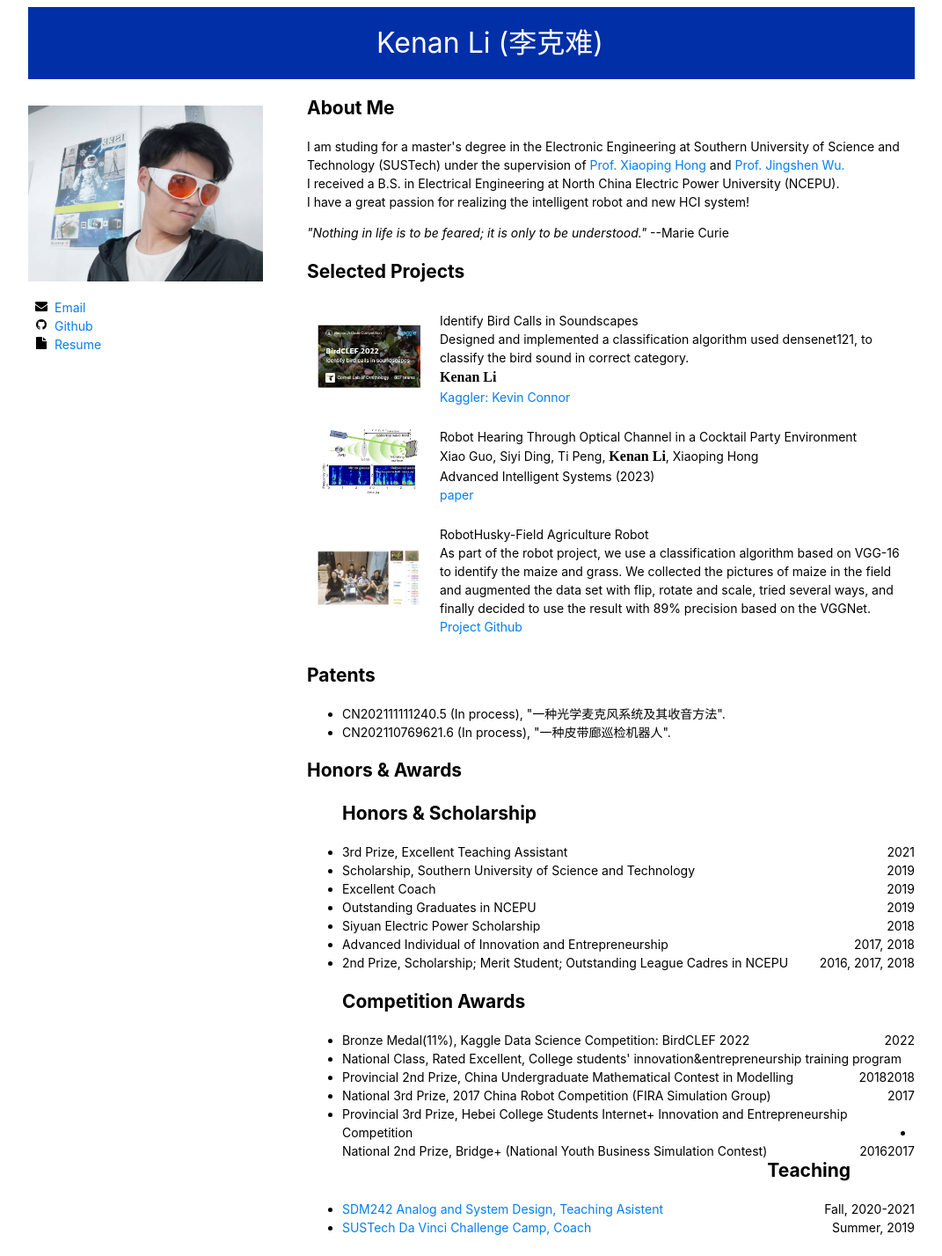
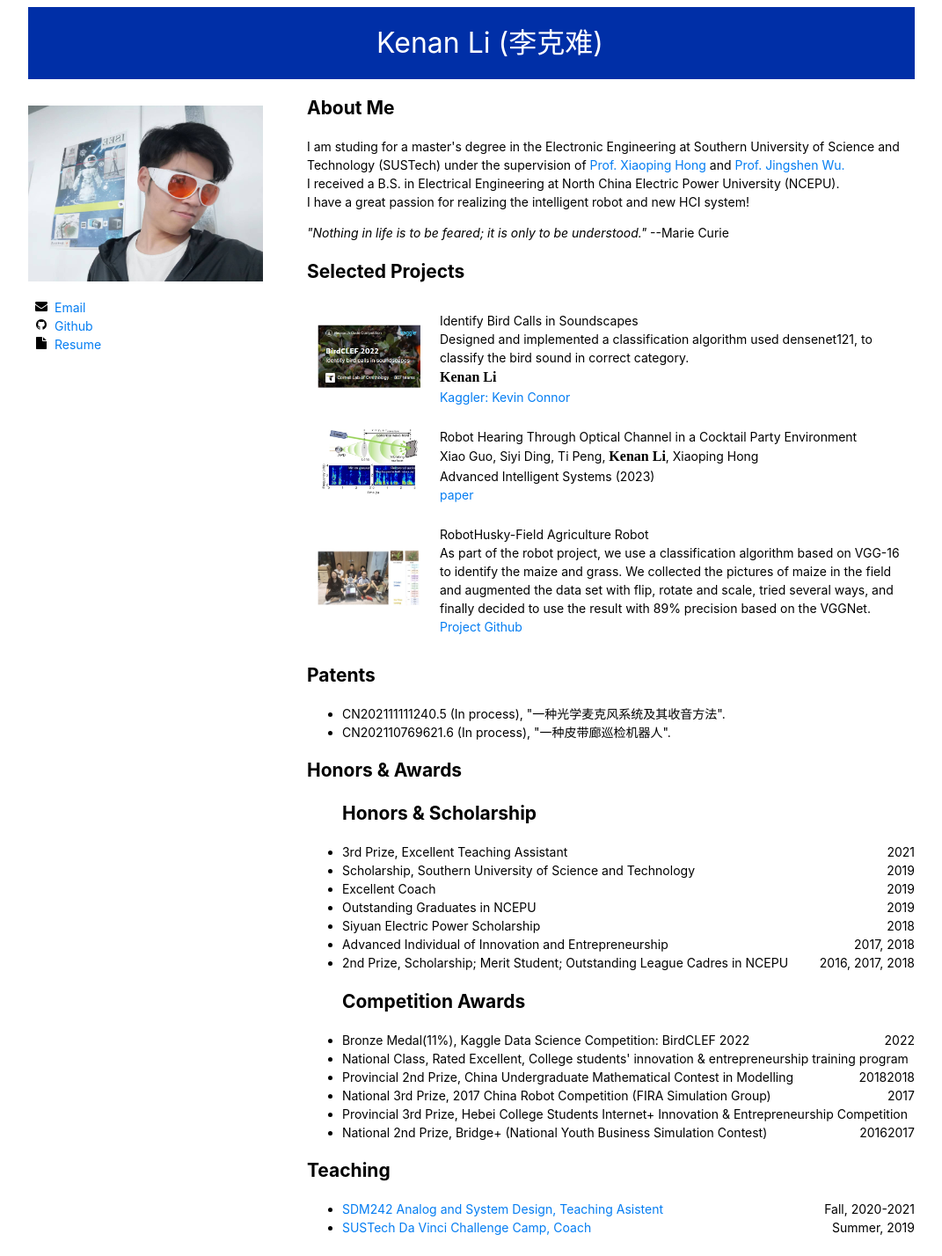
Before and after one commit to ConnorKevin/ConnorKevin.github.io, a Jekyll site: the page index.html, which Jekyll copies as it is, in a window 1280 px wide. Shown: the whole page at 88% size, without its empty margins (104-1175 px from the left). Built offline with Jekyll 4.4.1, drawn with Linux system fonts in a browser that asks for light colours.

Commit message:
Update index.html

```diff
--- a/index.html
+++ b/index.html
@@ -199,7 +199,7 @@
 			<div style="float:right; text-align:right">2022</div>
 			</li>
 			<li>
-			<div style="float:left; text-align:left">National Class, Rated Excellent, College students' innovation&entrepreneurship training program</div>
+			<div style="float:left; text-align:left">National Class, Rated Excellent, College students' innovation & entrepreneurship training program</div>
 			<div style="float:right; text-align:right">2018</div>
 		        </li>
 			<li>
@@ -211,7 +211,7 @@
 			<div style="float:right; text-align:right">2017</div>
 			</li>
 			<li style="height:auto">
-			<div style="float:left; text-align:left; height:auto">Provincial 3rd Prize, Hebei College Students Internet+ Innovation and Entrepreneurship Competition</div>
+			<div style="float:left; text-align:left; height:auto">Provincial 3rd Prize, Hebei College Students Internet+ Innovation & Entrepreneurship Competition</div>
 			<div style="float:right; text-align:right">2017</div>
 			</li>
 			<li>
```
